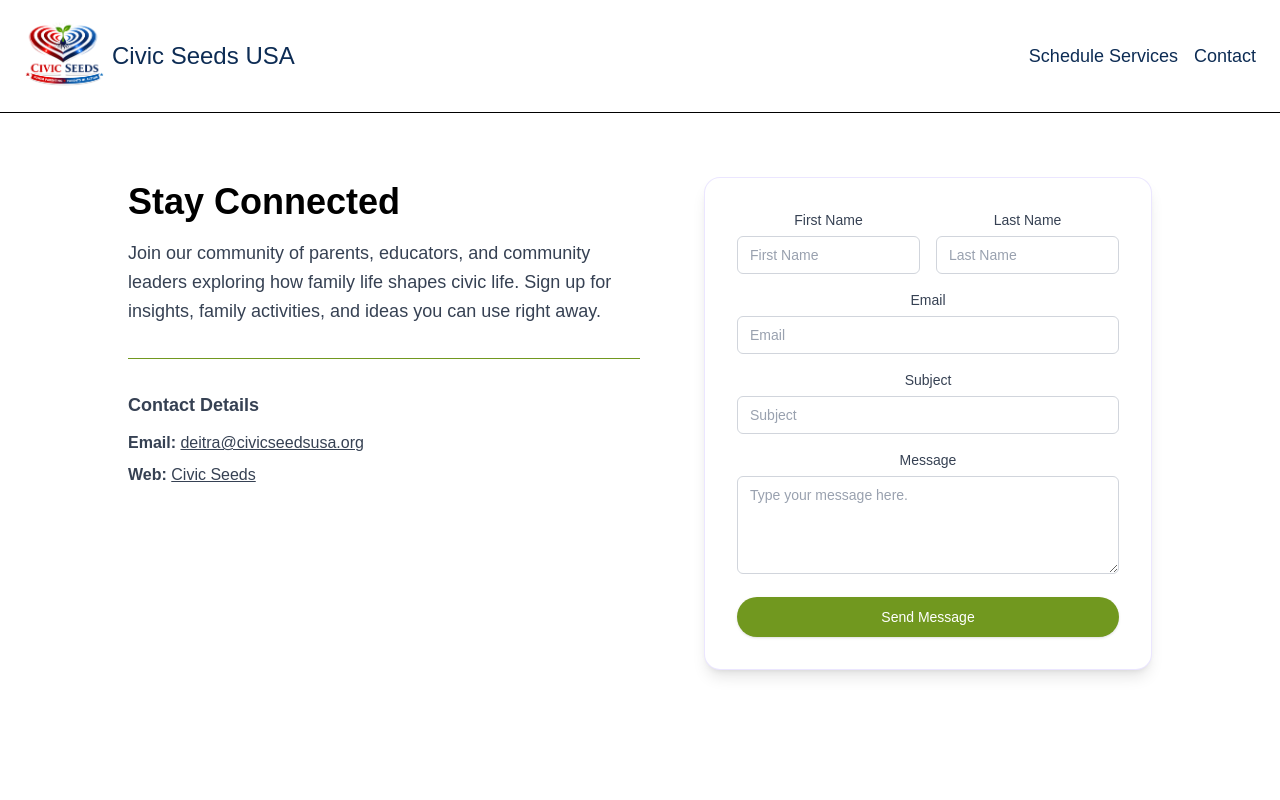
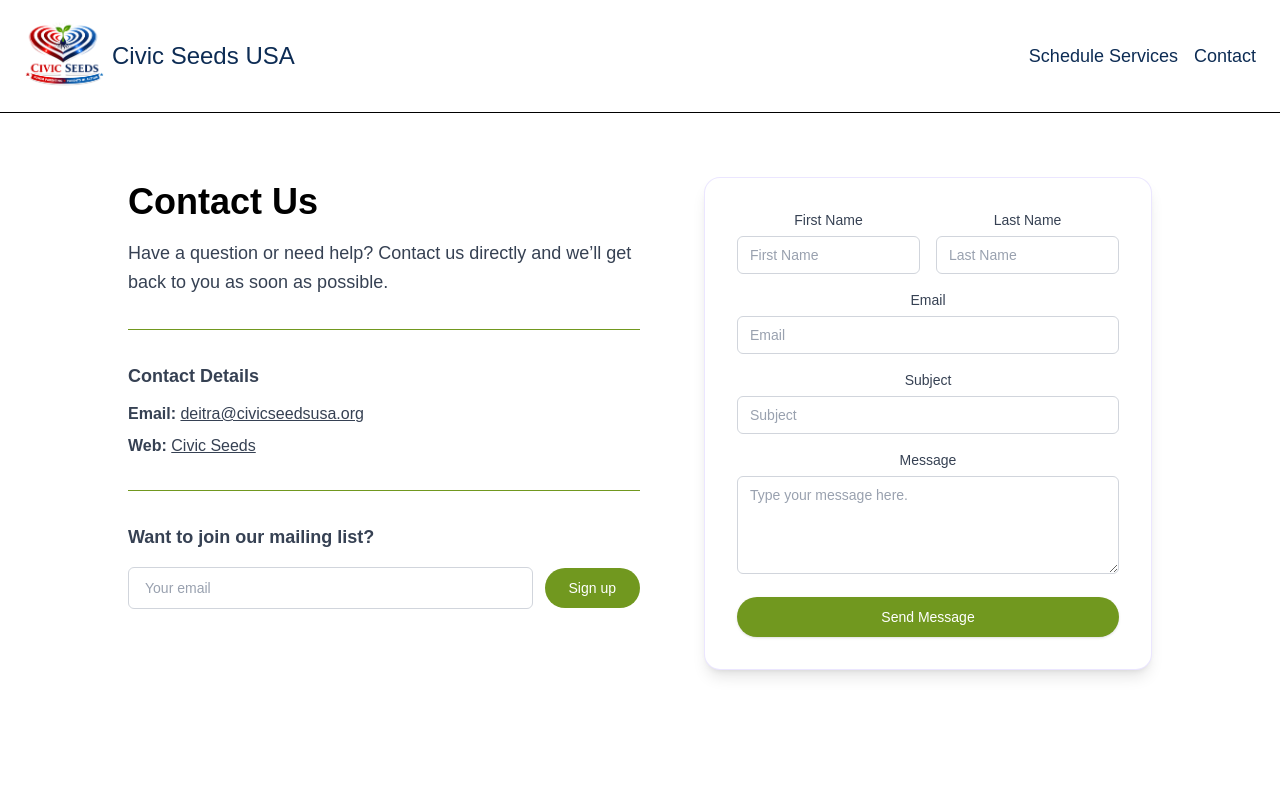
Before and after one commit to bdubbs11/Civic-Seeds-USA, a React (Vite) app: page /contact in a window 1280 px wide. Shown: the top 800 px of the page. Built offline with nearby package versions, Linux system fonts and the light colour scheme; no server answers.

Commit message:
Updates: email forwarding set up

```diff
--- /dev/null
+++ b/src/emailjsUniversal.js
@@ -0,0 +1,32 @@
+import emailjs from '@emailjs/browser';
+
+export const EMAILJS_SERVICE_ID = 'service_zjphp6o';
+export const EMAILJS_TEMPLATE_ID = 'template_gtp8jpp';
+export const EMAILJS_PUBLIC_KEY = 'vP3oWQf-NZAqonwNB';
+
+/**
+ * One EmailJS template for all submission types; template uses {{type}}, {{first_name}},
+ * {{last_name}}, {{user_email}}, {{subject}}, {{message}}.
+ */
+export async function sendUniversalSubmission({
+  type,
+  user_email,
+  first_name = '',
+  last_name = '',
+  subject = '',
+  message = '',
+}) {
+  return emailjs.send(
+    EMAILJS_SERVICE_ID,
+    EMAILJS_TEMPLATE_ID,
+    {
+      type,
+      user_email: user_email ?? '',
+      first_name: first_name ?? '',
+      last_name: last_name ?? '',
+      subject: subject ?? '',
+      message: message ?? '',
+    },
+    EMAILJS_PUBLIC_KEY
+  );
+}
--- a/src/views/Contact.jsx
+++ b/src/views/Contact.jsx
@@ -1,8 +1,79 @@
-import React from 'react';
+import React, { useState } from 'react';
+import { db } from '../../firebase';
+import { collection, addDoc, Timestamp } from 'firebase/firestore';
+import { sendUniversalSubmission } from '../emailjsUniversal';
+
+const emptyContactForm = {
+  firstName: '',
+  lastName: '',
+  email: '',
+  subject: '',
+  message: '',
+};
 
 function Contact() {
-  const email = 'deitra@civicseedsusa.org';
+  const supportEmail = 'deitra@civicseedsusa.org';
   const web = { label: 'Civic Seeds', url: '#' };
+  const [newsletterEmail, setNewsletterEmail] = useState('');
+  const [contactForm, setContactForm] = useState(emptyContactForm);
+
+  const handleSubmitEmailSignup = async (e) => {
+    e.preventDefault();
+
+    if (!newsletterEmail.trim()) return;
+
+    try {
+      await addDoc(collection(db, 'email-signup-list'), {
+        email: newsletterEmail.trim(),
+        createdAt: Timestamp.now(),
+      });
+      await sendUniversalSubmission({
+        type: 'Newsletter Signup',
+        user_email: newsletterEmail.trim(),
+        first_name: '',
+        last_name: '',
+        subject: '',
+        message: 'User subscribed to updates',
+      });
+
+      setNewsletterEmail('');
+      alert('Thank you for signing up!');
+    } catch (error) {
+      console.error('Error adding document: ', error);
+      alert('Something went wrong. Please try again.');
+    }
+  };
+
+  const handleSubmitContactForm = async (e) => {
+    e.preventDefault();
+    const firstName = contactForm.firstName.trim();
+    const lastName = contactForm.lastName.trim();
+    const formEmail = contactForm.email.trim();
+    const subject = contactForm.subject.trim();
+    const message = contactForm.message.trim();
+
+    if (!firstName || !lastName || !formEmail || !subject || !message) {
+      alert('Please fill in all fields.');
+      return;
+    }
+
+    try {
+      await sendUniversalSubmission({
+        type: 'Contact Form',
+        first_name: firstName,
+        last_name: lastName,
+        user_email: formEmail,
+        subject,
+        message,
+      });
+
+      setContactForm({ ...emptyContactForm });
+      alert('Thank you! We will get back to you soon.');
+    } catch (error) {
+      console.error('Error submitting contact form: ', error);
+      alert('Something went wrong. Please try again.');
+    }
+  };
 
   return (
     <div className="w-full min-h-screen">
@@ -11,11 +82,10 @@ function Contact() {
           {/* Left: Stay Connected text + contact details */}
           <div className="w-full lg:w-1/2 text-center lg:text-left">
             <h2 className="text-2xl md:text-4xl font-bold leading-snug">
-              Stay Connected
+            Contact Us
             </h2>
             <p className="mt-3 text-base md:text-lg leading-relaxed text-gray-700">
-              Join our community of parents, educators, and community leaders exploring how family life
-              shapes civic life. Sign up for insights, family activities, and ideas you can use right away.
+            Have a question or need help? Contact us directly and we’ll get back to you as soon as possible.
             </p>
 
             <hr className="my-8 border-darkgreen" />
@@ -26,8 +96,8 @@ function Contact() {
             <ul className="space-y-2 text-sm md:text-base list-none">
               <li>
                 <span className="font-semibold text-gray-700">Email: </span>
-                <a href={`mailto:${email}`} className="underline text-gray-700">
-                  {email}
+                <a href={`mailto:${supportEmail}`} className="underline text-gray-700">
+                  {supportEmail}
                 </a>
               </li>
               {web && web.url && (
@@ -44,11 +114,45 @@ function Contact() {
                 </li>
               )}
             </ul>
+
+            <hr className="my-8 border-darkgreen" />
+
+            <div className="space-y-3 text-center lg:text-left">
+              <h3 className="text-lg font-semibold text-gray-700">
+                Want to join our mailing list?
+              </h3>
+              {/* <p className="text-base leading-relaxed text-gray-700">
+                Get insights, family activities, and ideas you can use right away—alongside parents,
+                educators, and community leaders exploring how family life shapes civic life.
+              </p> */}
+              <form
+                className="flex flex-col sm:flex-row flex-wrap gap-3 mt-4 items-stretch sm:items-center justify-center lg:justify-start"
+                onSubmit={handleSubmitEmailSignup}
+              >
+                <input
+                  type="email"
+                  placeholder="Your email"
+                  value={newsletterEmail}
+                  onChange={(e) => setNewsletterEmail(e.target.value)}
+                  aria-label="Email for mailing list signup"
+                  className="flex-1 min-w-0 rounded-md border border-gray-300 bg-white px-4 py-2.5 text-sm text-gray-900 placeholder:text-gray-400 focus:outline-none focus:ring-2 focus:ring-darkgreen focus:border-darkgreen"
+                />
+                <button
+                  type="submit"
+                  className="flex-shrink-0 rounded-full bg-darkgreen text-white px-6 py-2.5 text-sm font-medium whitespace-nowrap transition-colors hover:bg-darkgreen/80 focus:outline-none focus:ring-2 focus:ring-darkgreen focus:ring-offset-2"
+                >
+                  Sign up
+                </button>
+              </form>
+            </div>
           </div>
 
           {/* Right: form card */}
           <div className="flex-1 w-full max-w-xl mx-auto lg:mx-0">
-            <form className="rounded-2xl border border-violet-200/60 bg-white p-6 md:p-8 shadow-lg space-y-4">
+            <form
+              className="rounded-2xl border border-violet-200/60 bg-white p-6 md:p-8 shadow-lg space-y-4"
+              onSubmit={handleSubmitContactForm}
+            >
               <div className="grid grid-cols-1 sm:grid-cols-2 gap-4">
                 <div className="space-y-1.5">
                   <label htmlFor="contact-firstname" className="block text-sm font-medium text-gray-700">
@@ -57,7 +161,13 @@ function Contact() {
                   <input
                     type="text"
                     id="contact-firstname"
+                    name="firstName"
+                    required
                     placeholder="First Name"
+                    value={contactForm.firstName}
+                    onChange={(e) =>
+                      setContactForm((prev) => ({ ...prev, firstName: e.target.value }))
+                    }
                     className="w-full rounded-md border border-gray-300 bg-white px-3 py-2 text-sm text-gray-900 placeholder:text-gray-400 focus:outline-none focus:ring-2 focus:ring-violet-500 focus:border-violet-500"
                   />
                 </div>
@@ -68,7 +178,13 @@ function Contact() {
                   <input
                     type="text"
                     id="contact-lastname"
+                    name="lastName"
+                    required
                     placeholder="Last Name"
+                    value={contactForm.lastName}
+                    onChange={(e) =>
+                      setContactForm((prev) => ({ ...prev, lastName: e.target.value }))
+                    }
                     className="w-full rounded-md border border-gray-300 bg-white px-3 py-2 text-sm text-gray-900 placeholder:text-gray-400 focus:outline-none focus:ring-2 focus:ring-violet-500 focus:border-violet-500"
                   />
                 </div>
@@ -80,7 +196,13 @@ function Contact() {
                 <input
                   type="email"
                   id="contact-email"
+                  name="email"
+                  required
                   placeholder="Email"
+                  value={contactForm.email}
+                  onChange={(e) =>
+                    setContactForm((prev) => ({ ...prev, email: e.target.value }))
+                  }
                   className="w-full rounded-md border border-gray-300 bg-white px-3 py-2 text-sm text-gray-900 placeholder:text-gray-400 focus:outline-none focus:ring-2 focus:ring-violet-500 focus:border-violet-500"
                 />
               </div>
@@ -91,7 +213,13 @@ function Contact() {
                 <input
                   type="text"
                   id="contact-subject"
+                  name="subject"
+                  required
                   placeholder="Subject"
+                  value={contactForm.subject}
+                  onChange={(e) =>
+                    setContactForm((prev) => ({ ...prev, subject: e.target.value }))
+                  }
                   className="w-full rounded-md border border-gray-300 bg-white px-3 py-2 text-sm text-gray-900 placeholder:text-gray-400 focus:outline-none focus:ring-2 focus:ring-violet-500 focus:border-violet-500"
                 />
               </div>
@@ -101,14 +229,20 @@ function Contact() {
                 </label>
                 <textarea
                   id="contact-message"
+                  name="message"
+                  required
                   placeholder="Type your message here."
                   rows={4}
+                  value={contactForm.message}
+                  onChange={(e) =>
+                    setContactForm((prev) => ({ ...prev, message: e.target.value }))
+                  }
                   className="w-full min-h-[80px] rounded-md border border-gray-300 bg-white px-3 py-2 text-sm text-gray-900 placeholder:text-gray-400 focus:outline-none focus:ring-2 focus:ring-violet-500 focus:border-violet-500 resize-y"
                 />
               </div>
               <button
                 type="submit"
-                className="w-full rounded-full bg-darkgreen text-white px-6 py-2.5 text-sm font-medium shadow-sm transition-colors hover:bg-darkgreen/80 focus:outline-none focus:ring-2 focus:ring-offset-2"
+                className="w-full rounded-full bg-darkgreen text-white px-6 py-2.5 text-sm font-medium shadow-sm transition-colors hover:bg-darkgreen/80 focus:outline-none focus:ring-2 focus:ring-darkgreen focus:ring-offset-2"
               >
                 Send Message
               </button>
--- a/src/views/Home.jsx
+++ b/src/views/Home.jsx
@@ -4,7 +4,7 @@ import TextRotator from '../components/TextRotator';
 import LinkCard from '../components/LinkCard';
 import { db } from '../../firebase';
 import { collection, addDoc, Timestamp } from 'firebase/firestore';
-import emailjs from "@emailjs/browser";
+import { sendUniversalSubmission } from '../emailjsUniversal';
 
 function Home() {
   // email
@@ -48,16 +48,14 @@ function Home() {
         email: email,
         createdAt: Timestamp.now(),
       });
-      // 2️⃣ Send email notification via EmailJS
-      await emailjs.send(
-        "service_zjphp6o",    // From EmailJS dashboard
-        "template_5imdjf4",   // Your template ID
-        {
-          user_email: email,
-          time: new Date().toLocaleString(),
-        },
-        "vP3oWQf-NZAqonwNB"     // From EmailJS dashboard
-      );
+      await sendUniversalSubmission({
+        type: 'Newsletter Signup',
+        user_email: email,
+        first_name: '',
+        last_name: '',
+        subject: '',
+        message: 'User subscribed to updates',
+      });
 
       setEmail('');
       alert('Thank you for signing up!');
@@ -78,16 +76,14 @@ function Home() {
         email: email,
         createdAt: Timestamp.now(),
       });
-      // 2️⃣ Send email notification via EmailJS
-      await emailjs.send(
-        "service_zjphp6o",    // From EmailJS dashboard
-        "template_gtp8jpp",   // Your template ID
-        {
-          user_email: email,
-          time: new Date().toLocaleString(),
-        },
-        "vP3oWQf-NZAqonwNB"     // From EmailJS dashboard
-      );
+      await sendUniversalSubmission({
+        type: 'Preorder Resource',
+        user_email: email,
+        first_name: '',
+        last_name: '',
+        subject: 'Preorder Request',
+        message: 'User requested preorder resource',
+      });
 
       setEmail('');
       alert('Thank you for signing up!');
@@ -542,7 +538,7 @@ function Home() {
                     id="resources-preorder-email"
                     placeholder="Your email"
                     aria-label="Email for pre-order updates"
-                    className="flex-1 min-w-[160px] sm:min-w-0 rounded-md border border-gray-300 bg-gray-200 px-4 py-2.5 text-sm text-gray-900 placeholder:text-gray-400 focus:outline-none focus:ring-2 focus:ring-darkgreen focus:border-darkgreen"
+                    className="flex-1 min-w-[160px] sm:min-w-0 rounded-md border border-gray-300 bg-white px-4 py-2.5 text-sm text-gray-900 placeholder:text-gray-400 focus:outline-none focus:ring-2 focus:ring-darkgreen focus:border-darkgreen"
                     value={email}
                     onChange={(e) => setEmail(e.target.value)}
                   />
```
Also changed, not shown: firebase.json (added), 1 other file (tests, documents, lock files or other folders).
